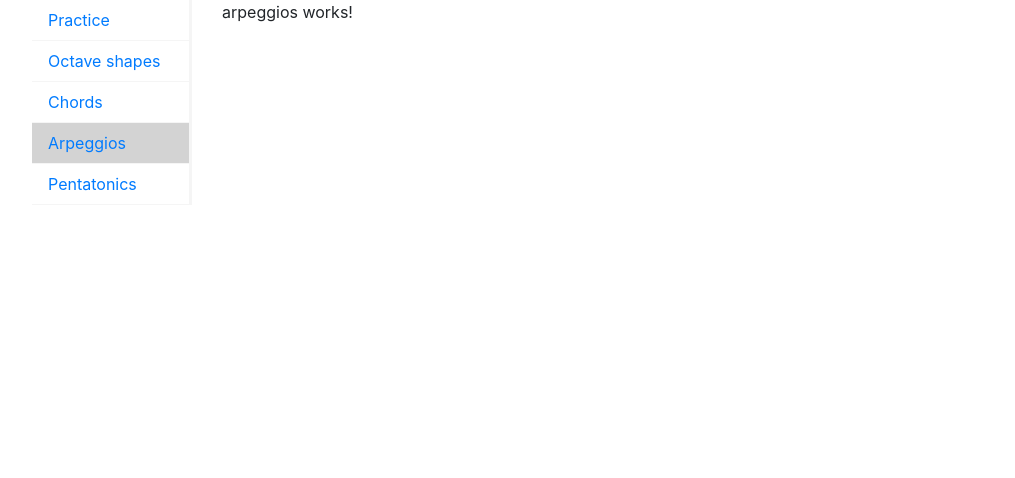
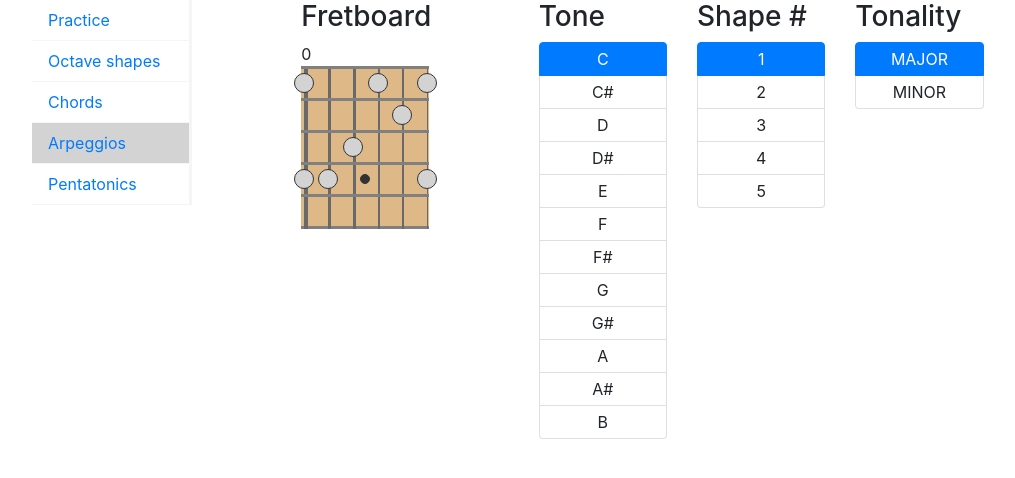
Before and after one commit to sparkoo/guitar-practice, an Angular app: page /arpeggios in a window 1280 px wide. Shown: the top 478 px of the page, without its empty margins (53-1068 px from the left). Built offline with nearby package versions, Linux system fonts and the light colour scheme.

Commit message:
arpeggios page

```diff
--- a/src/app/shape-page/arpeggios/arpeggios.component.html
+++ b/src/app/shape-page/arpeggios/arpeggios.component.html
@@ -1,3 +1,43 @@
-<p>
-  arpeggios works!
-</p>
+<div class="row">
+  <div class="col-md-1">
+  </div>
+  <div class="col-md-2">
+    <h3>Fretboard</h3>
+    <app-fretboard [shape]="shape"></app-fretboard>
+  </div>
+  <div class="col-md-1">
+  </div>
+  <div class="col-md-2">
+    <h3>Tone</h3>
+    <ul class="list-group">
+      <li class="list-group-item"
+          *ngFor="let tone of tones"
+          [ngClass]="{'active': ToneUp[tone] === selectedTone}"
+          (click)="selectTone(ToneUp[tone])">
+        {{ToneUp[tone].name}}
+      </li>
+    </ul>
+  </div>
+  <div class="col-md-2">
+    <h3>Shape #</h3>
+    <ul class="list-group">
+      <li class="list-group-item"
+          *ngFor="let shapeNo of ShapeNo"
+          [ngClass]="{'active': shapeNo === selectedShapeNo}"
+          (click)="selectShapeNo(shapeNo)">
+        {{shapeNo}}
+      </li>
+    </ul>
+  </div>
+  <div class="col-md-2">
+    <h3>Tonality</h3>
+    <ul class="list-group">
+      <li class="list-group-item"
+          *ngFor="let tonality of TonalityKeys"
+          [ngClass]="{'active': Tonality[tonality] === selectedTonality}"
+          (click)="selectTonality(Tonality[tonality])">
+        {{tonality}}
+      </li>
+    </ul>
+  </div>
+</div>
--- a/src/app/shape-page/arpeggios/arpeggios.component.ts
+++ b/src/app/shape-page/arpeggios/arpeggios.component.ts
@@ -1,15 +1,16 @@
-import { Component, OnInit } from '@angular/core';
+import { Component } from '@angular/core';
+import { Tonality, ToneUp } from '../../model/tone';
+import { ShapeBaseComponent } from '../shape-base.component';
+import { ArpeggiosService } from '../../db/arpeggios.service';
 
 @Component({
   selector: 'app-arpeggios',
   templateUrl: './arpeggios.component.html',
-  styleUrls: ['./arpeggios.component.scss']
+  styleUrls: ['../shape-base.component.scss', './arpeggios.component.scss']
 })
-export class ArpeggiosComponent implements OnInit {
+export class ArpeggiosComponent extends ShapeBaseComponent {
 
-  constructor() { }
-
-  ngOnInit() {
+  constructor(private apeggiosService: ArpeggiosService) {
+    super(apeggiosService, ToneUp.C, Tonality.MAJOR, 1);
   }
-
 }
```
